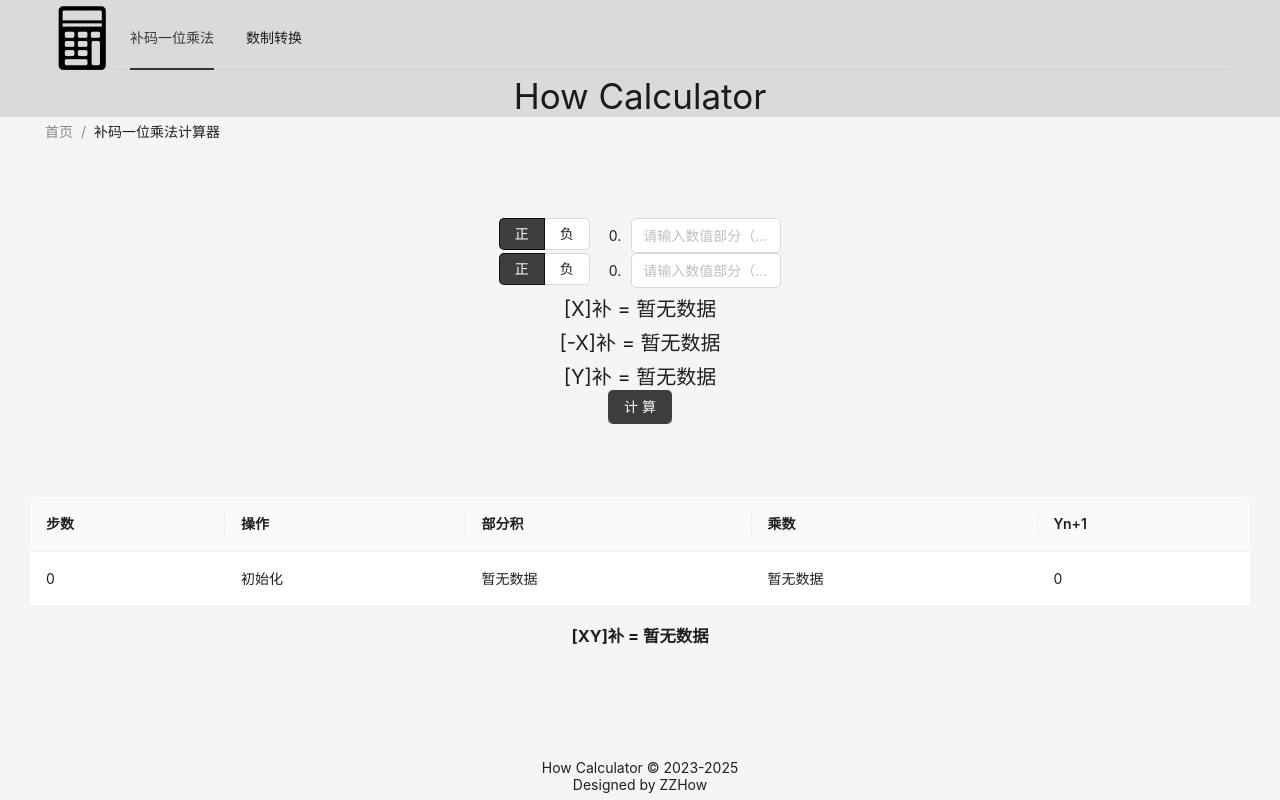
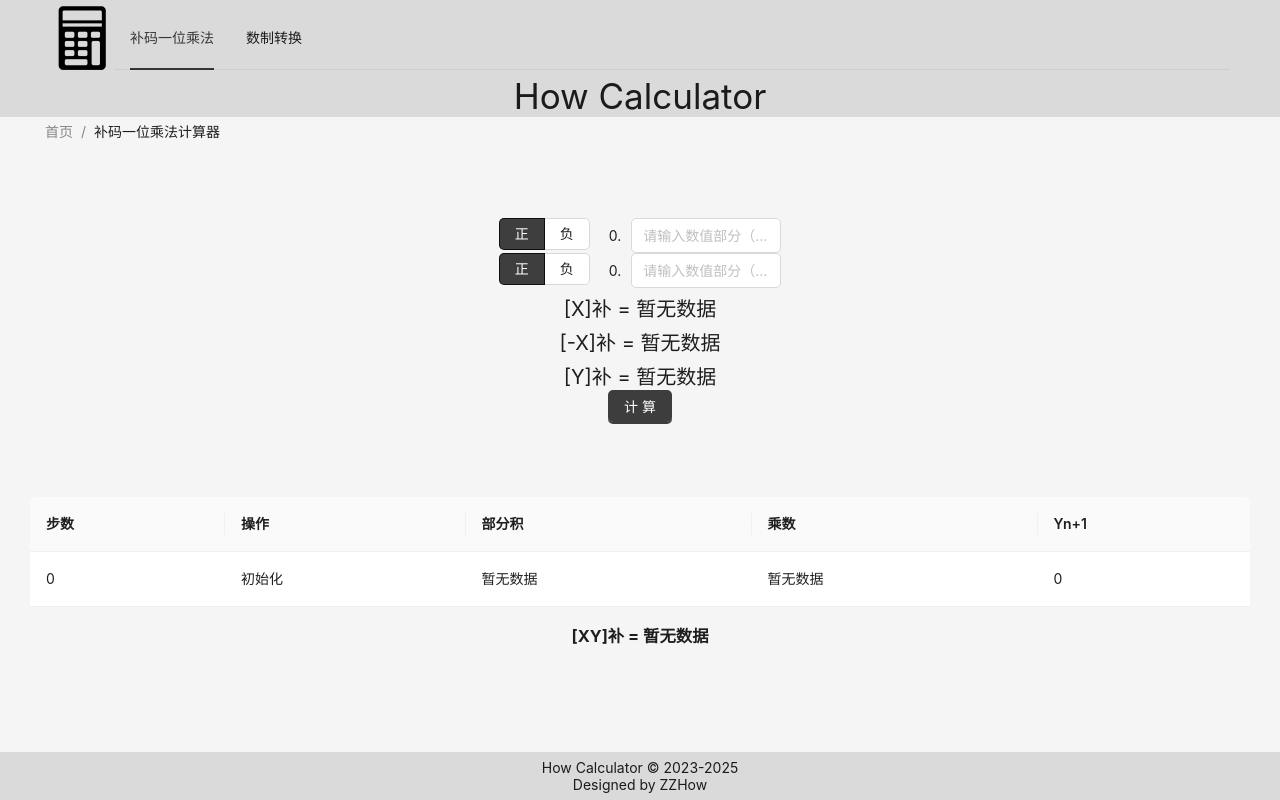
Before and after one commit to ZZHow1024/HowCalculator, a React (Vite) app: page / in a window 1280 px wide. Built offline with nearby package versions, Linux system fonts and the light colour scheme.

Commit message:
style: adjust footer color

```diff
--- a/src/App.scss
+++ b/src/App.scss
@@ -70,6 +70,7 @@ body {
             right: 0;
             bottom: 0;
             display: flex;
+            background: #DADADA;
             justify-content: center;
             align-items: center;
         }
```
